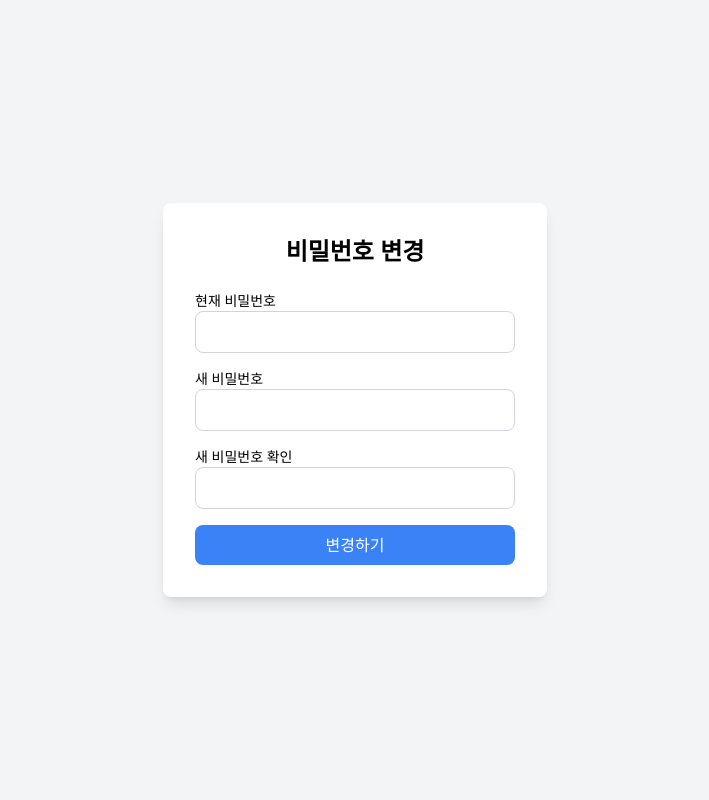
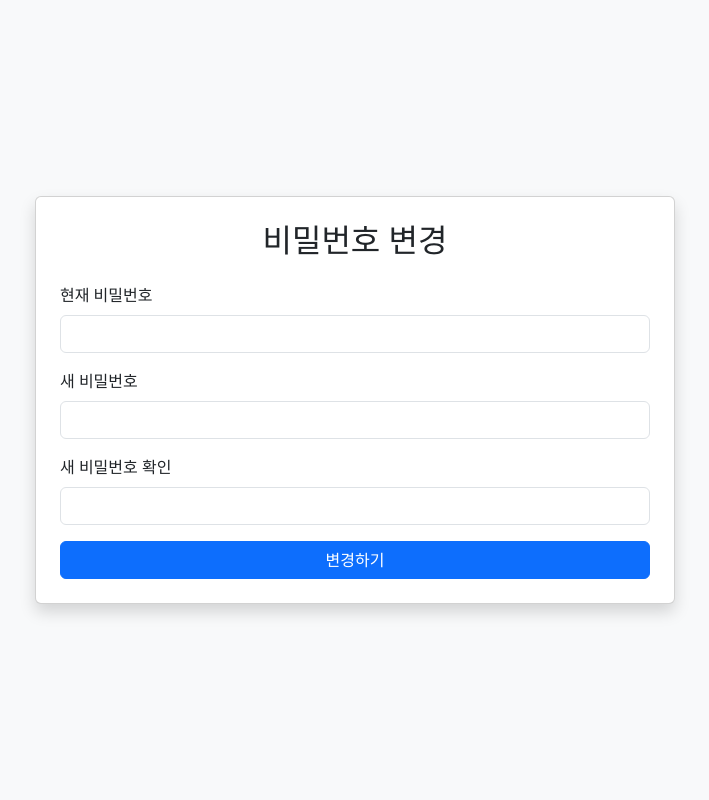
Before and after one commit to tatatommy6/check_service, a Flask app: page /change_password in a window 1280 px wide. Shown: the whole page, without its empty margins (285-994 px from the left). Run offline with Flask 3, Linux system fonts and the light colour scheme; parts of the project's set-up code (start-up, migrations or seed data) failed here and were passed over; some libraries are stand-ins or nearby versions.

Commit message:
태준 출발~

```diff
--- a/main.py
+++ b/main.py
@@ -53,7 +53,7 @@ def generate_qr():
     # 이미지 바이너리 반환
     return send_file(img_bytes, mimetype="image/png")
 
-@app.route('/login', methods=['GET','POST'])
+@app.route('/change_password', methods=['GET','POST'])
 def change_password():
     if request.method == 'POST':
         new_password = request.form['new_password'] # 이러면 되지 않을까
@@ -64,14 +64,6 @@ def change_password():
     else:
         return render_template('change_password.html')
 
-@app.route('/change_password', methods=['POST','GET'])
-def change_password_view():
-    if request.method == 'GET':
-        return render_template('change_password.html')
-    else:
-        return render_template('change_password_view.html')
-
-
 if __name__ == '__main__':
     #db_manager.init_db()
     app.run(debug=True, host='0.0.0.0')
--- a/templates/change_password.html
+++ b/templates/change_password.html
@@ -4,31 +4,31 @@
     <meta charset="UTF-8">
     <meta name="viewport" content="width=device-width, initial-scale=1.0">
     <title>비밀번호 변경</title>
-    <script src="https://cdn.tailwindcss.com"></script>
+    <link href="https://cdn.jsdelivr.net/npm/bootstrap@5.3.0/dist/css/bootstrap.min.css" rel="stylesheet">
 </head>
-<body class="flex items-center justify-center h-screen bg-gray-100">
-    <div class="bg-white p-8 rounded-lg shadow-lg w-96">
-        <h2 class="text-2xl font-semibold text-center mb-6">비밀번호 변경</h2>
-        <form id="passwordForm" class="space-y-4">
-            <div>
-                <label for="currentPassword" class="block text-sm font-medium">현재 비밀번호</label>
-                <input type="password" id="currentPassword" class="w-full p-2 border border-gray-300 rounded-lg focus:outline-none focus:ring-2 focus:ring-blue-500">
+<body class="d-flex justify-content-center align-items-center vh-100 bg-light">
+    <div class="card p-4 shadow w-50">
+        <h2 class="text-center mb-4">비밀번호 변경</h2>
+        <form id="passwordForm">
+            <div class="mb-3">
+                <label for="currentPassword" class="form-label">현재 비밀번호</label>
+                <input type="password" id="currentPassword" class="form-control">
             </div>
-            <div>
-                <label for="newPassword" class="block text-sm font-medium">새 비밀번호</label>
-                <input type="password" id="newPassword" class="w-full p-2 border border-gray-300 rounded-lg focus:outline-none focus:ring-2 focus:ring-blue-500">
+            <div class="mb-3">
+                <label for="newPassword" class="form-label">새 비밀번호</label>
+                <input type="password" id="newPassword" class="form-control">
             </div>
-            <div>
-                <label for="confirmPassword" class="block text-sm font-medium">새 비밀번호 확인</label>
-                <input type="password" id="confirmPassword" class="w-full p-2 border border-gray-300 rounded-lg focus:outline-none focus:ring-2 focus:ring-blue-500">
+            <div class="mb-3">
+                <label for="confirmPassword" class="form-label">새 비밀번호 확인</label>
+                <input type="password" id="confirmPassword" class="form-control">
             </div>
-            <button type="submit" class="w-full bg-blue-500 text-white py-2 rounded-lg hover:bg-blue-600">변경하기</button>
+            <button type="submit" class="btn btn-primary w-100">변경하기</button>
+            <p id="errorMessage" class="text-danger text-center mt-3 d-none"></p>
         </form>
-        <p id="errorMessage" class="text-red-500 text-sm mt-4 text-center hidden"></p>
     </div>
 
     <script>
-        document.getElementById("passwordForm").addEventListener("submit", function(event) {
+        document.getElementById("passwordForm").addEventListener("submit", async function(event) {
             event.preventDefault();
 
             let currentPassword = document.getElementById("currentPassword").value;
@@ -38,26 +38,40 @@
 
             if (!currentPassword || !newPassword || !confirmPassword) {
                 errorMessage.textContent = "모든 필드를 입력하세요.";
-                errorMessage.classList.remove("hidden");
-                return;
-            }
-
-            if (newPassword.length < 8) {
-                errorMessage.textContent = "비밀번호는 최소 8자 이상이어야 합니다.";
-                errorMessage.classList.remove("hidden");
+                errorMessage.classList.remove("d-none");
                 return;
             }
 
             if (newPassword !== confirmPassword) {
                 errorMessage.textContent = "새 비밀번호가 일치하지 않습니다.";
-                errorMessage.classList.remove("hidden");
+                errorMessage.classList.remove("d-none");
                 return;
             }
 
-            alert("비밀번호가 성공적으로 변경되었습니다.");
-            document.getElementById("passwordForm").reset();
-            errorMessage.classList.add("hidden");
+            try {
+                let response = await fetch("/change_password", {
+                    method: "POST",
+                    headers: { "Content-Type": "application/json" },
+                    body: JSON.stringify({ currentPassword, newPassword })
+                });
+
+                let result = await response.json();
+
+                if (response.ok) {
+                    alert("비밀번호가 성공적으로 변경되었습니다.");
+                    document.getElementById("passwordForm").reset();
+                    errorMessage.classList.add("d-none");
+                } else {
+                    errorMessage.textContent = result.message || "비밀번호 변경 실패.";
+                    errorMessage.classList.remove("d-none");
+                }
+            } catch (error) {
+                errorMessage.textContent = "서버와 연결할 수 없습니다.";
+                errorMessage.classList.remove("d-none");
+            }
         });
     </script>
+
+    <script src="https://cdn.jsdelivr.net/npm/bootstrap@5.3.0/dist/js/bootstrap.bundle.min.js"></script>
 </body>
 </html>
--- a/templates/mypage.html
+++ b/templates/mypage.html
@@ -14,7 +14,7 @@
     <button id="generateBtn">QR 코드 생성</button>
     <br>
     <img id="qrImage" alt="QR Code" />
-    <a class="btn btn-primary" href="change_password.html" role="button">change password</a>
+    <a class="btn btn-primary" href="/change_password" role="button">change password</a>
     <script src="static/qrcode.js"></script>
     <script src="https://cdn.jsdelivr.net/npm/bootstrap@5.3.3/dist/js/bootstrap.bundle.min.js" integrity="sha384-YvpcrYf0tY3lHB60NNkmXc5s9fDVZLESaAA55NDzOxhy9GkcIdslK1eN7N6jIeHz" crossorigin="anonymous"></script>
     <script src="static/navbar.js"></script>
```
Also changed, not shown: readme.md.
